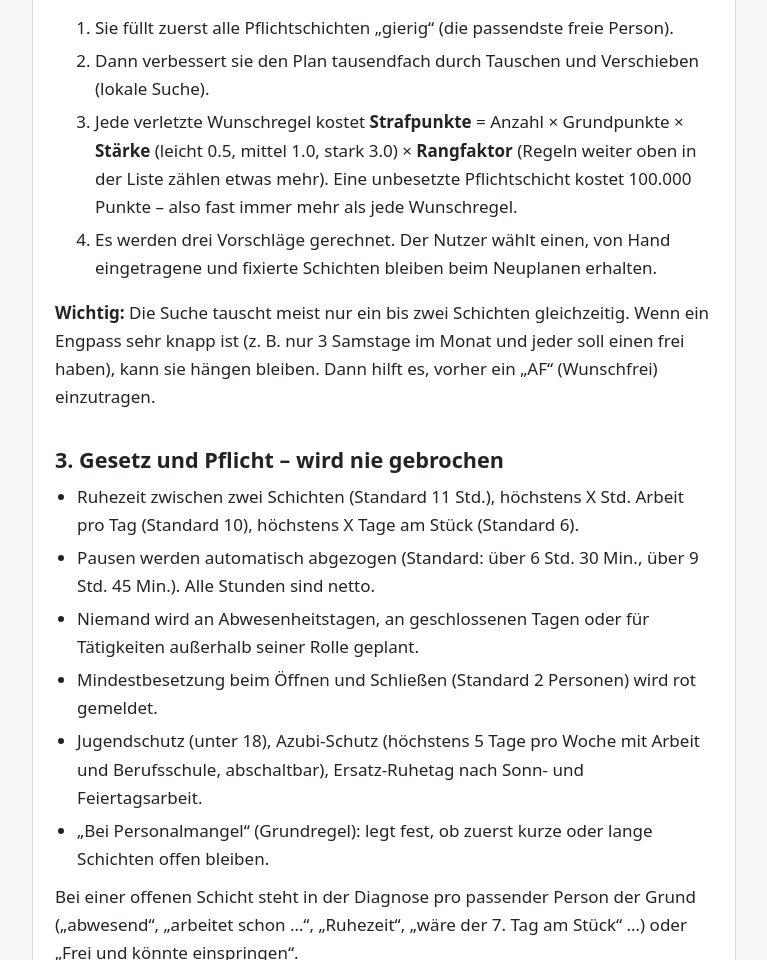
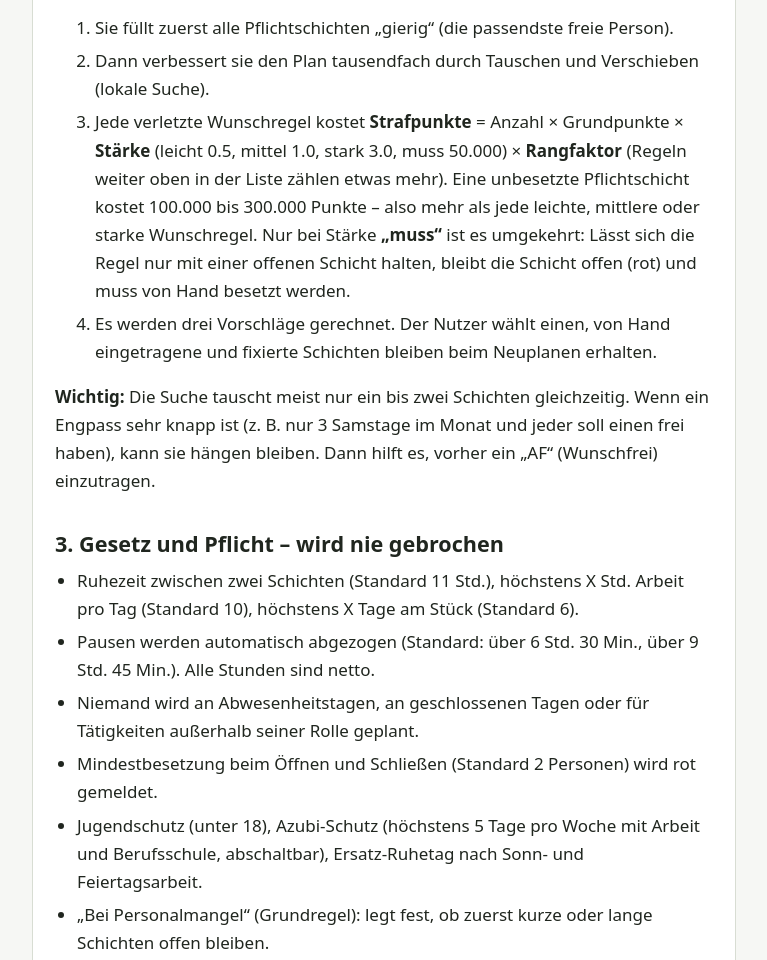
Before and after one commit to hakanturk256/schichtfuchs, a plain HTML site: page ki-hilfe.html in a window 1280 px wide. Shown: the part 1073-2033 px from the top of the page, without its empty margins (256-1023 px from the left). Drawn offline with Linux system fonts and the light colour scheme.

Commit message:
1.0.19: KI-Hilfe mit Stärke „muss“
Co-Authored-By: Claude Opus 5.5 <noreply@anthropic.com>
Claude-Session: https://claude.ai/code/session_01MiYiNyS1kJvkHNzeHSJjSe

```diff
--- a/ki-hilfe.html
+++ b/ki-hilfe.html
@@ -29,7 +29,7 @@
 <ol>
 <li>Sie füllt zuerst alle Pflichtschichten „gierig“ (die passendste freie Person).</li>
 <li>Dann verbessert sie den Plan tausendfach durch Tauschen und Verschieben (lokale Suche).</li>
-<li>Jede verletzte Wunschregel kostet <b>Strafpunkte</b> = Anzahl × Grundpunkte × <b>Stärke</b> (leicht 0.5, mittel 1.0, stark 3.0) × <b>Rangfaktor</b> (Regeln weiter oben in der Liste zählen etwas mehr). Eine unbesetzte Pflichtschicht kostet 100.000 Punkte – also fast immer mehr als jede Wunschregel.</li>
+<li>Jede verletzte Wunschregel kostet <b>Strafpunkte</b> = Anzahl × Grundpunkte × <b>Stärke</b> (leicht 0.5, mittel 1.0, stark 3.0, muss 50.000) × <b>Rangfaktor</b> (Regeln weiter oben in der Liste zählen etwas mehr). Eine unbesetzte Pflichtschicht kostet 100.000 bis 300.000 Punkte – also mehr als jede leichte, mittlere oder starke Wunschregel. Nur bei Stärke <b>„muss“</b> ist es umgekehrt: Lässt sich die Regel nur mit einer offenen Schicht halten, bleibt die Schicht offen (rot) und muss von Hand besetzt werden.</li>
 <li>Es werden drei Vorschläge gerechnet. Der Nutzer wählt einen, von Hand eingetragene und fixierte Schichten bleiben beim Neuplanen erhalten.</li>
 </ol>
 <p><b>Wichtig:</b> Die Suche tauscht meist nur ein bis zwei Schichten gleichzeitig. Wenn ein Engpass sehr knapp ist (z. B. nur 3 Samstage im Monat und jeder soll einen frei haben), kann sie hängen bleiben. Dann hilft es, vorher ein „AF“ (Wunschfrei) einzutragen.</p>
@@ -61,6 +61,7 @@
 <li><b>Eine kurze Schicht bleibt offen</b> (z. B. Backen 6–9 Uhr) → Regel „Offene Schicht auffangen“: Wer an dem Tag sowieso arbeitet, bleibt länger.</li>
 <li><b>Zu viele freie Tage / Minusstunden</b> bei einer Person → Regel „Stunden passend zum Vertrag“ für sie stärker stellen.</li>
 <li><b>Zwei starke Regeln widersprechen sich</b> → eine davon auf „mittel“ oder „leicht“ stellen.</li>
+<li><b>Eine starke Regel wird gebrochen, obwohl sie unbedingt gelten soll</b> → auf „muss“ stellen. Dann bleibt lieber eine Schicht offen. Nur sparsam nutzen, sonst gibt es viele offene Schichten.</li>
 <li><b>Niemand darf eine Tätigkeit machen</b> → bei einer Rolle die Tätigkeit ergänzen.</li>
 <li>Menüs in der App: Schicht-Vorlagen, Rollen, Mitarbeiter, Regeln (oben rechts „Eingebaute Regeln“ für Gesetz und Grundregeln), Feiertage, Einstellungen.</li>
 </ul>
```
